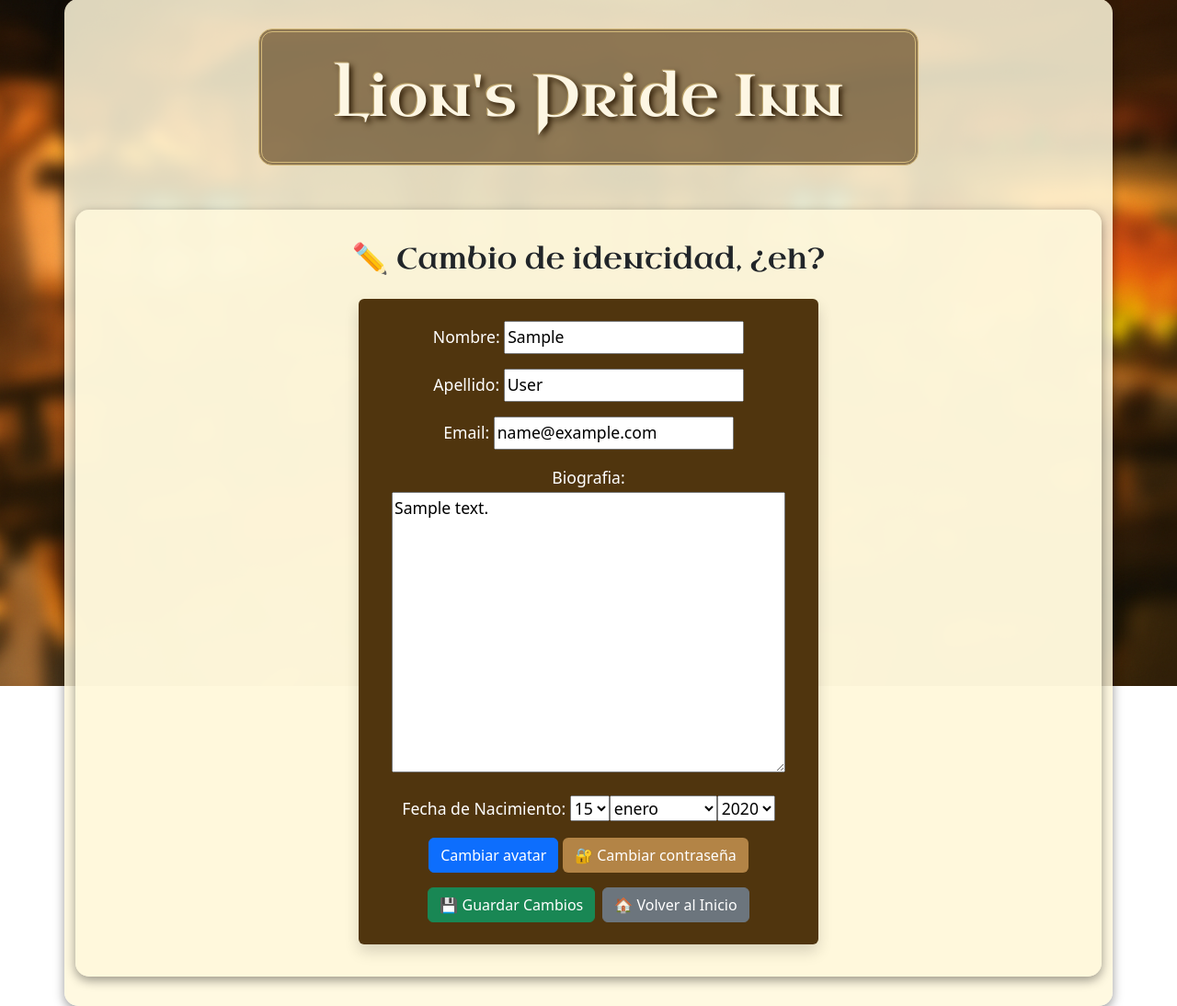
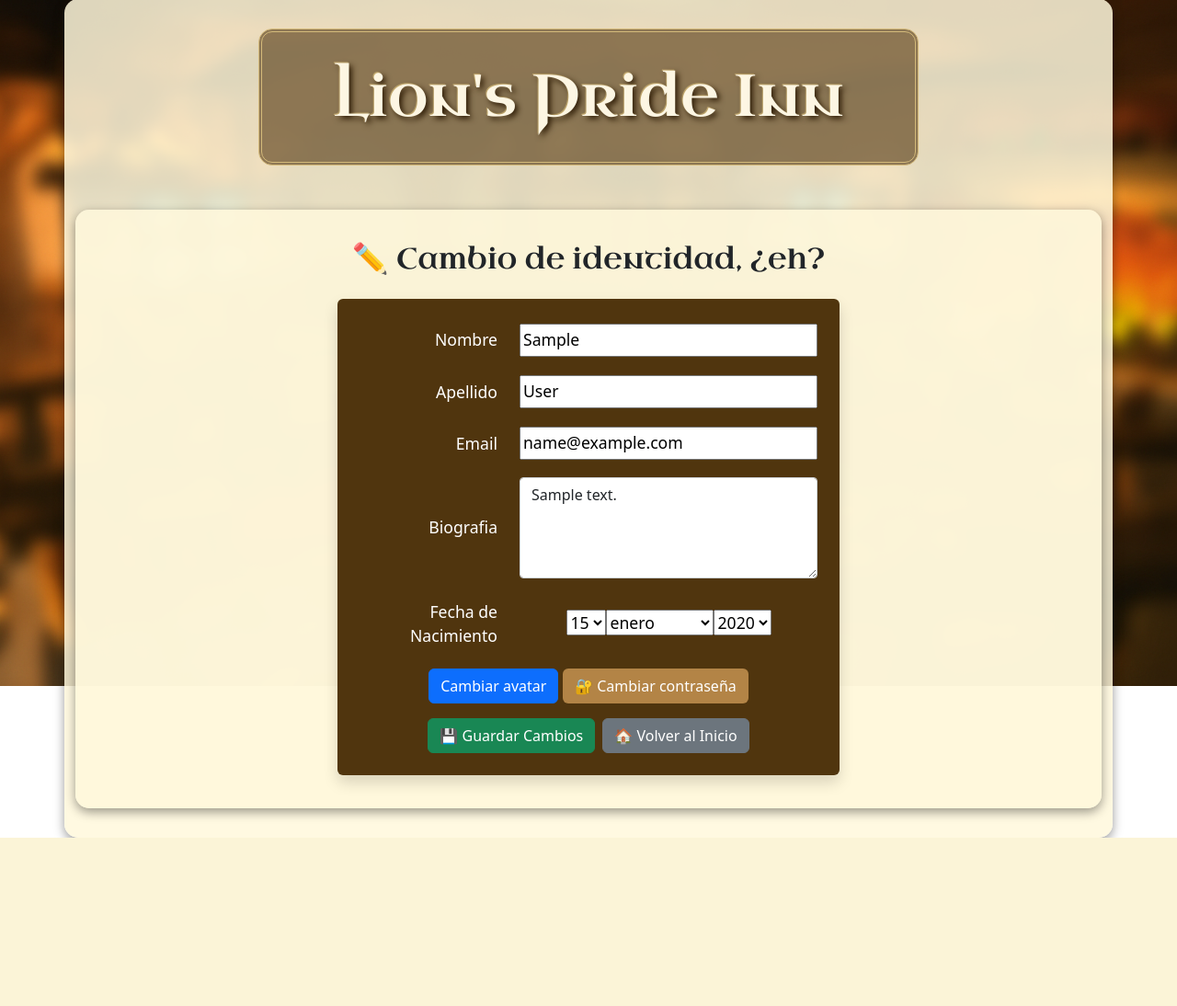
Before and after one commit to AyelenSamarra/ProyectoFinalPython-Samarra, a Django app: page /editar_perfil/ in a window 1280 px wide. Shown: the part 81-1175 px from the top of the page at 92% size. After the commit the page ends 992 px from the top, so only its background shows below. Run offline with Django 5.2, Linux system fonts and the light colour scheme; a user stored in the database is signed in; tables that the repository leaves empty hold one stand-in row (values such as "Sample post"); some libraries are stand-ins or nearby versions; some web fonts are replaced.

Commit message:
Correcciones visuales que me daban toc

```diff
--- a/Taberna/forms.py
+++ b/Taberna/forms.py
@@ -77,6 +77,8 @@ class RegistroForm(UserCreationForm):
     def save(self, commit=True):
         user = super().save(commit=False)
         user.email = self.cleaned_data['email']
+        user.nombre = self.cleaned_data['first_name']
+        user.apellido = self.cleaned_data['last_name']
         if commit:
             user.save()
             # Create profile for the new user
--- a/Taberna/static/Taberna/style.css
+++ b/Taberna/static/Taberna/style.css
@@ -218,3 +218,42 @@ header h1, h2, h3, h4 {
     background-color: #a36816 !important;
     color: #fdf6e3;
 }
+
+.bg-login {
+    background-color: #dd7937 !important;
+    color: #fdf6e3;
+}
+
+.form-group.row {
+    display: flex;
+    align-items: center;
+}
+
+.col-sm-4 {
+    padding-right: 15px;
+    text-align: right;
+}
+
+.col-sm-8 input {
+    width: 100%;
+    box-sizing: border-box;
+}
+
+.col-sm-8 .form-control {
+    width: 100%;
+    box-sizing: border-box;
+    background-color: #fff;
+    border: 1px solid #ced4da;
+    border-radius: 0.25rem;
+}
+
+.bio-textarea {
+    width: 100%;
+    min-height: 100px; /* Adjust this value for desired height */
+    resize: vertical; /* Allows vertical resizing if needed */
+}
+
+.btn-warning {
+    background-color: #f0ad4e;
+    border-color: #eea236;
+}
--- a/Taberna/templates/Taberna/editar_perfil.html
+++ b/Taberna/templates/Taberna/editar_perfil.html
@@ -1,20 +1,27 @@
 {% extends "Taberna/base.html" %}
 
-{% block title %}Editar Perfil{% endblock  %}
+{% block title %}Editar Perfil{% endblock %}
 
 {% block content %}
-
 <div class="container mt-5">
     <h2 class="text-center mb-4">✏️ Cambio de identidad, ¿eh?</h2>
-    <form method="post" class="bg-taberna text-white p-4 rounded shadow w-50 mx-auto" style="max-width: 500px;">
+    <form method="post" class="bg-taberna text-white p-4 rounded shadow w-50 mx-auto">
         {% csrf_token %}
         {% for field in form %}
           <div class="mb-3">
-              {{ field.label_tag }}
-              {{ field }}
-              {% if field.errors %}
-                <div class="text-danger">{{ field.errors }}</div>
-              {% endif %}
+              <div class="form-group row">
+                  <label for="{{ field.id_for_label }}" class="col-sm-4 col-form-label text-right">{{ field.label }}</label>
+                  <div class="col-sm-8">
+                    {% if field.name == 'biografia' %}
+                          <textarea name="{{ field.name }}" id="{{ field.id_for_label }}" class="form-control bio-textarea" rows="4">{{ field.value|default:"" }}</textarea>
+                      {% else %}
+                        {{ field }}
+                        {% endif %}
+                      {% if field.errors %}
+                        <div class="text-danger">{{ field.errors }}</div>
+                      {% endif %}
+                  </div>
+              </div>
           </div>
         {% endfor %}
 
--- a/Taberna/templates/Taberna/perfil.html
+++ b/Taberna/templates/Taberna/perfil.html
@@ -8,7 +8,7 @@ Perfil de {{ user.username }}
 <div class="container mt-5">
   <h1 class="mb-4 text-center">Perfil de {{ user.username }}</h1>
   <h2 class="text-warning">Información del Usuario</h2>
-  <div class="bg-taberna text-white p-4 rounded shadow w-50 mx-auto">
+  <div class="bg-login text-white p-4 rounded shadow w-50 mx-auto">
     <p><strong>Nombre de Usuario:</strong> {{ user.username }}</p>
     <p><strong>Email:</strong> {{ user.email }}</p>
     <p><strong>Biografía:</strong> {{ user.profile.biografia }}</p>
```
Also changed, not shown: Taberna/templates/Taberna/login.html (+12 -8 lines), Taberna/templates/Taberna/password_cambio.html (+14 -10 lines), Taberna/templates/Taberna/registro.html (+11 -7 lines), Taberna/migrations/0008_alter_producto_descripcion.py (added).
